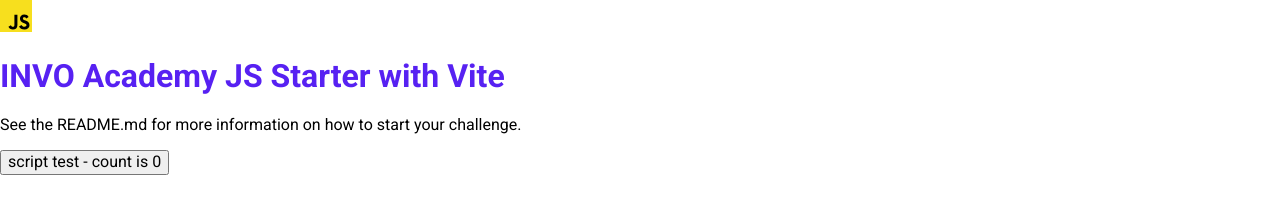
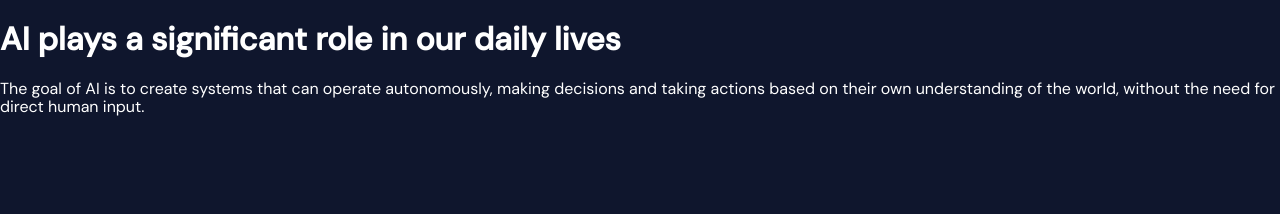
Before and after one commit to BartoszStrehlau/Sekcja-4-obszar-w-AI-INVO-Academy-, a website built with Vite: page index.html in a window 1280 px wide. Built offline with nearby package versions, Linux system fonts and the light colour scheme.

Commit message:
no more time for today

```diff
--- a/index.html
+++ b/index.html
@@ -5,23 +5,21 @@
   <meta charset="UTF-8" />
   <link rel="icon" type="image/svg+xml" href="/vite.svg" />
   <meta name="viewport" content="width=device-width, initial-scale=1.0" />
-  <title>INVO Academy JS Starter with Vite</title>
+  <title>Sekcja 4 obszarów AI</title>
 </head>
 
-<!-- In order to start your challenge, remove all the content inside <div id="home-page"></div> and start coding :) -->
-
 <body>
-  <div id="home-page">
-    <div>
-      <img src="/public/images/javascript.svg" class="logo vanilla" alt="JavaScript logo" />
-      <h1>INVO Academy JS Starter with Vite</h1>
-      <p>
-        See the README.md for more information on how to start your challenge.
-      </p>
-      <div class="card">
-        <button id="counter" type="button"></button>
+  <div id="home-page" class="home-page">
+      <div class="home-page__text-area">
+        <h1>AI plays a significant role in our daily lives</h1>
+        <p>The goal of AI is to create systems that can operate autonomously, making decisions and taking actions based on their own understanding of the world, without the need for direct human input.</p>
       </div>
-    </div>
+      <div class="home-page__cards">
+        <div class="card"></div>
+        <div class="card"></div>
+        <div class="card"></div>
+        <div class="card"></div>
+      </div>
   </div>
 
   <script type="module" src="/src/global-scripts/main.js"></script>
--- a/src/global-styles/style.scss
+++ b/src/global-styles/style.scss
@@ -5,11 +5,33 @@
 @import "styles/root.scss";
 @import "styles/fonts.scss";
 
-body {
-  font-family: 'Roboto', sans-serif;
-  color: var(--color-primary);
+*,
+*::before,
+*::after {
+  box-sizing: border-box;
 }
 
-p {
-  color: var(--color-on-surface);
+body {
+  font-family: 'DM Sans', sans-serif;
+  color: var(--secondary-clr-white);
+  background-color: var(--primary-clr-one);
 }
+
+img,
+svg {
+  width: 100%;
+}
+
+.home-page {
+  grid-template-columns: repeat(2, 1fr);
+
+  &__text-area{
+    grid-area: 1fr;
+  }
+
+  &__cards{
+    grid-area: 1fr;
+    width: 100px;
+    height: 100vh;
+  }
+}
--- a/src/global-styles/styles/fonts.scss
+++ b/src/global-styles/styles/fonts.scss
@@ -1,4 +1,4 @@
 /// Main Fonts File
 /// Here we import all the fonts files we need for our project.
 
-@import url('https://fonts.googleapis.com/css2?family=Roboto:ital,wght@0,100;0,300;0,400;0,500;0,700;0,900;1,100;1,300;1,400;1,500;1,700;1,900&display=swap');
+@import url('https://fonts.googleapis.com/css2?family=DM+Sans:wght@400;500&display=swap');
--- a/src/global-styles/styles/root.scss
+++ b/src/global-styles/styles/root.scss
@@ -3,6 +3,12 @@
 /// For examples see Material Design color system: https://m2.material.io/design/color/the-color-system.html
 
 :root {
-    --color-primary: #5721f2;
-    --color-on-surface: #000;
+    --primary-clr-one:#0F162D;
+    --primary-clr-two:#CA59FF;
+    --primary-clr-three:#6C7CFF;
+    --primary-clr-four:#2AFFFF;
+    --primary-clr-five:#FFF629;
+    --secondary-clr-white:#FFF;
+    --secondary-clr-blue:#272D42;
+    --secondary-clr-black:#000;
 }
```
